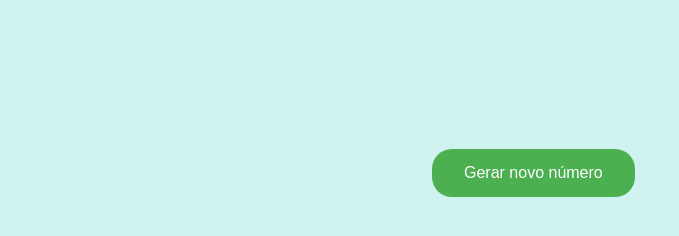
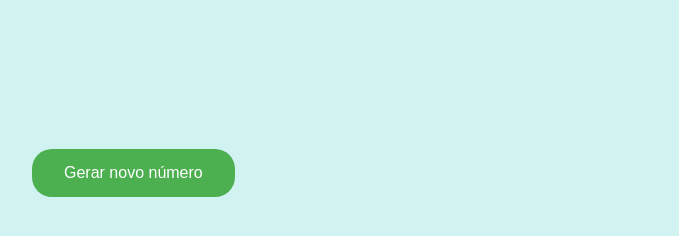
Before and after one commit to pastorelligui/bingo-gui, a plain HTML site: page index.html in a window 1280 px wide. Shown: the part 474-710 px from the top of the page, without its empty margins (88-767 px from the left). Drawn offline with Linux system fonts and the light colour scheme.

Commit message:
Update style.css

```diff
--- a/style.css
+++ b/style.css
@@ -18,7 +18,7 @@ button{
   display: inline-block;
   font-size: 16px;
   position: absolute;
-  left: 520px;
+  left: 120px;
   border-radius: 20px;
 
 }
```
